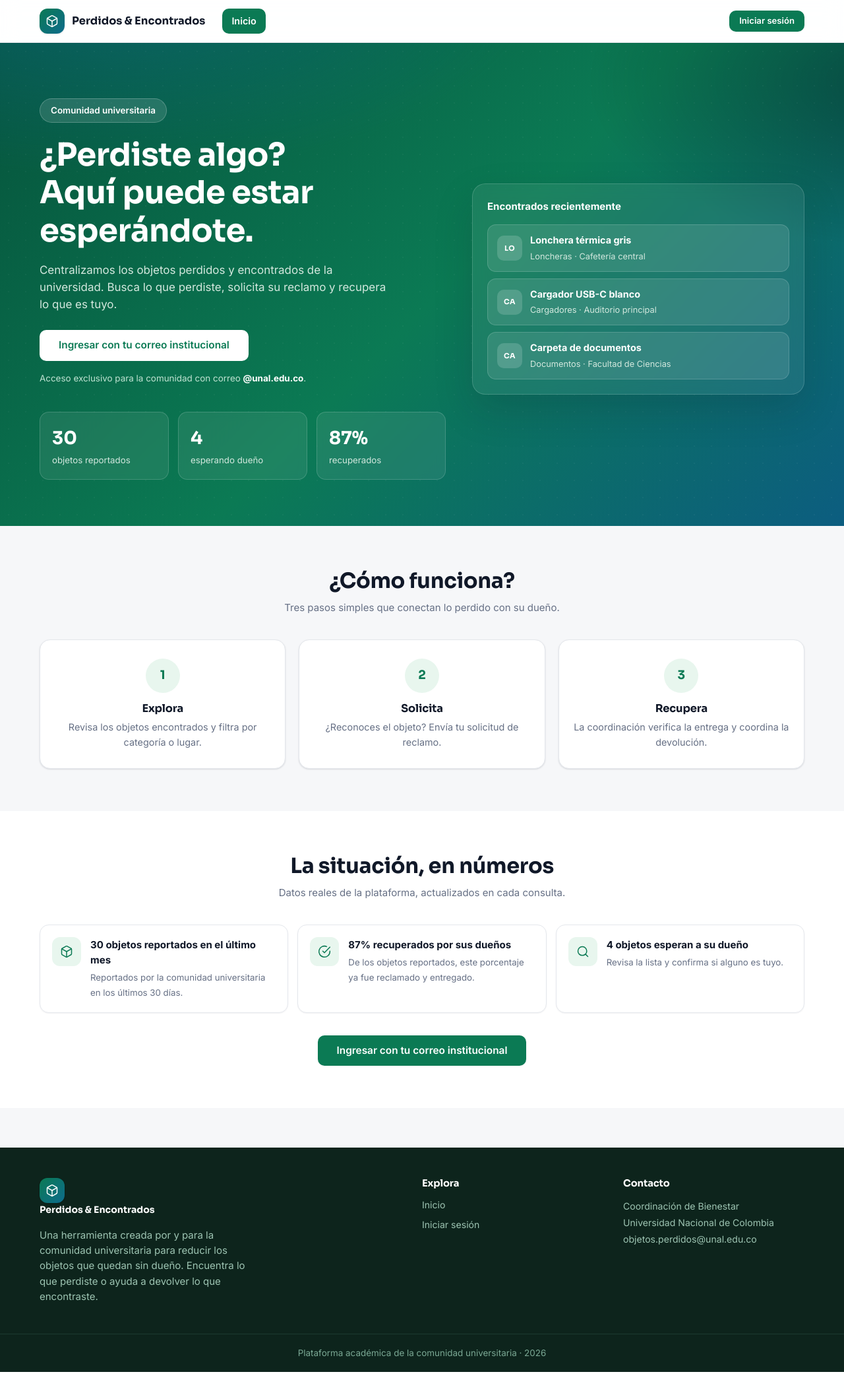
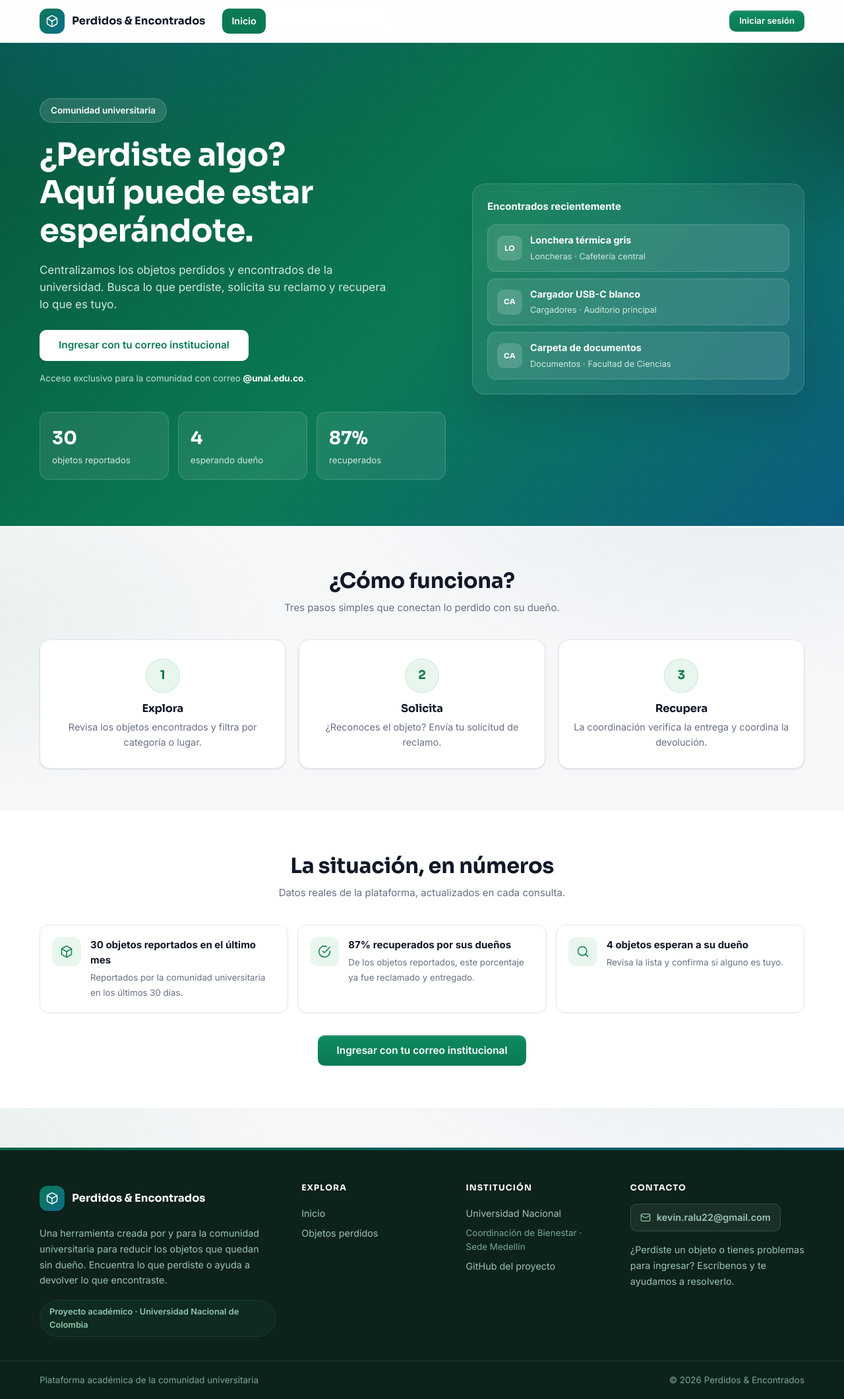
Before and after one commit to kevinramos2/Entrega-de-objetos-perdidos-, a Django app: page / in a window 1280 px wide. Shown: the whole page at 66% size. Before the commit the page ends 2079 px from the top, so only its background shows below. Run offline with Django 5.2, Linux system fonts and the light colour scheme; data comes from the database, SQL or seed files in the repository.

Commit message:
Footer redisenado con contacto personal, correo de envio Kevin y refinamientos visuales

```diff
--- a/objetos_reclamados/objetos_reclamados/settings.py
+++ b/objetos_reclamados/objetos_reclamados/settings.py
@@ -288,7 +288,7 @@ EMAIL_HOST_PASSWORD = os.getenv('SMTP_PASSWORD', '')
 EMAIL_USE_TLS = os.getenv('SMTP_USE_TLS', 'True').lower() in ('1', 'true', 'yes')
 EMAIL_USE_SSL = os.getenv('SMTP_USE_SSL', 'False').lower() in ('1', 'true', 'yes')
 DEFAULT_FROM_EMAIL = os.getenv(
-    'DEFAULT_FROM_EMAIL', 'objetos.perdidos@unal.edu.co'
+    'DEFAULT_FROM_EMAIL', 'kevin.ralu22@gmail.com'
 )
 # URL pública del sitio: se usa para construir enlaces dentro de los correos.
 SITE_URL = os.getenv(
--- a/objetos_reclamados/registro_objetos/templates/objetos/base.html
+++ b/objetos_reclamados/registro_objetos/templates/objetos/base.html
@@ -70,8 +70,8 @@
   {% block content %}{% endblock %}
 
   <footer class="footer">
-    <div class="container">
-      <div>
+    <div class="container footer-grid">
+      <div class="f-intro">
         <a href="{% url 'inicio' %}" class="brand">
           <span class="brand-mark">
             <svg viewBox="0 0 24 24" fill="none" stroke="currentColor" stroke-width="1.8" stroke-linecap="round" stroke-linejoin="round" aria-hidden="true">
@@ -79,30 +79,47 @@
               <path d="M3.27 6.96 12 12.01l8.73-5.05"/><path d="M12 22.08V12"/>
             </svg>
           </span>
-          Perdidos &amp; Encontrados
+          <span>Perdidos &amp; Encontrados</span>
         </a>
-        <p style="max-width:340px">
+        <p>
           Una herramienta creada por y para la comunidad universitaria para
           reducir los objetos que quedan sin dueño. Encuentra lo que perdiste
           o ayuda a devolver lo que encontraste.
         </p>
+        <span class="f-sello">Proyecto académico · Universidad Nacional de Colombia</span>
       </div>
-      <div>
+      <div class="f-col">
         <h4>Explora</h4>
         <a href="{% url 'inicio' %}">Inicio</a>
-        {% if user.is_authenticated %}
-          <a href="{% url 'lista_objetos' %}">Objetos perdidos</a>
-          {% if user.is_staff %}<a href="{% url 'panel_inicio' %}">Panel de administración</a>{% endif %}
-        {% else %}
-          <a href="{% url 'login' %}">Iniciar sesión</a>
+        <a href="{% url 'lista_objetos' %}">Objetos perdidos</a>
+        {% if user.is_authenticated and not user.is_staff %}
+          <a href="{% url 'mis_solicitudes' %}">Mis reclamos</a>
+        {% endif %}
+        {% if user.is_staff %}
+          <a href="{% url 'panel_inicio' %}">Panel de administración</a>
         {% endif %}
       </div>
-      <div>
+      <div class="f-col">
+        <h4>Institución</h4>
+        <a href="https://unal.edu.co" target="_blank" rel="noopener">Universidad Nacional</a>
+        <span class="f-oficina">Coordinación de Bienestar · Sede Medellín</span>
+        <a href="https://github.com/kevinramos2/Entrega-de-objetos-perdidos-" target="_blank" rel="noopener">GitHub del proyecto</a>
+      </div>
+      <div class="f-col">
         <h4>Contacto</h4>
-        <span style="color:#9dc4b2;font-size:.88rem;line-height:1.8">Coordinación de Bienestar<br>Universidad Nacional de Colombia<br>objetos.perdidos@unal.edu.co</span>
+        <a class="f-mail" href="mailto:kevin.ralu22@gmail.com">
+          <svg viewBox="0 0 24 24" fill="none" stroke="currentColor" stroke-width="1.8" stroke-linecap="round" stroke-linejoin="round"><rect x="2" y="4" width="20" height="16" rx="2"/><path d="m22 7-10 6L2 7"/></svg>
+          kevin.ralu22@gmail.com
+        </a>
+        <p>¿Perdiste un objeto o tienes problemas para ingresar? Escríbenos y te ayudamos a resolverlo.</p>
       </div>
     </div>
-    <div class="bottom">Plataforma académica de la comunidad universitaria · {% now "Y" %}</div>
+    <div class="footer-bottom">
+      <div class="container bottom-in">
+        <span>Plataforma académica de la comunidad universitaria</span>
+        <span>&copy; {% now "Y" %} Perdidos &amp; Encontrados</span>
+      </div>
+    </div>
   </footer>
 
   <script src="{% static 'js/app.js' %}"></script>
--- a/objetos_reclamados/registro_objetos/templates/registro/login.html
+++ b/objetos_reclamados/registro_objetos/templates/registro/login.html
@@ -51,7 +51,8 @@
       </details>
     </div>
     <p class="nota text-center" style="margin-top:16px">
-      ¿Problemas para ingresar? Escribe a <b>objetos.perdidos@unal.edu.co</b>.
+      ¿Problemas para ingresar? Escribe a
+      <a href="mailto:kevin.ralu22@gmail.com" style="color:var(--primary);font-weight:600">kevin.ralu22@gmail.com</a>.
     </p>
   </div>
 </div>
--- a/objetos_reclamados/static/css/estilos.css
+++ b/objetos_reclamados/static/css/estilos.css
@@ -48,7 +48,11 @@ body {
   margin: 0;
   font-family: var(--font-body);
   color: var(--ink);
-  background: var(--bg);
+  background:
+    radial-gradient(1000px 520px at 88% -80px, rgba(13, 107, 140, .07), transparent 60%),
+    radial-gradient(820px 430px at -6% 18%, rgba(11, 122, 84, .06), transparent 60%),
+    var(--bg);
+  background-attachment: fixed;
   line-height: 1.55;
   -webkit-font-smoothing: antialiased;
   font-size: 15px;
@@ -122,8 +126,8 @@ img { max-width: 100%; }
   cursor: pointer; transition: all .18s ease; text-decoration: none; line-height: 1.2;
 }
 .btn:disabled { opacity: .55; cursor: not-allowed; }
-.btn-primary { background: var(--primary); color: #fff; box-shadow: var(--shadow-xs); }
-.btn-primary:hover { background: var(--primary-600); color: #fff; box-shadow: var(--shadow-sm); transform: translateY(-1px); }
+.btn-primary { background: linear-gradient(180deg, #0e8a5e, #0b7a54); color: #fff; box-shadow: var(--shadow-xs), inset 0 1px 0 rgba(255,255,255,.18); }
+.btn-primary:hover { background: linear-gradient(180deg, #0d8055, #0a6d4b); color: #fff; box-shadow: var(--shadow-sm); transform: translateY(-1px); }
 .btn-gradient { background: var(--grad); color: #fff; box-shadow: var(--shadow-sm); }
 .btn-gradient:hover { color: #fff; box-shadow: var(--shadow); transform: translateY(-1px); }
 .btn-outline { background: transparent; color: var(--primary); border-color: var(--primary); }
@@ -268,9 +275,12 @@ img { max-width: 100%; }
 .paso .num {
   width: 52px; height: 52px; margin: 0 auto 14px; border-radius: 50%; display: grid; place-items: center;
   background: var(--primary-50); color: var(--primary); font-family: var(--font-title); font-weight: 700; font-size: 1.15rem;
+  box-shadow: inset 0 0 0 1px rgba(11, 122, 84, .12);
 }
 .paso h3 { margin: 0 0 8px; font-size: 1.02rem; }
 .paso p { color: var(--muted); font-size: .9rem; margin: 0; }
+.paso { transition: transform .2s ease, box-shadow .2s ease; }
+.paso:hover { transform: translateY(-3px); box-shadow: var(--shadow); }
 
 /* ---------- Insights / senales ---------- */
 .insights { display: grid; grid-template-columns: repeat(auto-fit, minmax(230px, 1fr)); gap: 14px; }
@@ -450,14 +464,40 @@ img { max-width: 100%; }
 @keyframes toast-in { from { opacity: 0; transform: translateX(40px); } to { opacity: 1; transform: none; } }
 
 /* ---------- Footer ---------- */
-.footer { background: #0d241c; color: #9dc4b2; margin-top: 60px; }
-.footer .container { display: grid; grid-template-columns: 2fr 1fr 1fr; gap: 30px; padding: 46px 0 30px; }
-.footer h4 { color: #fff; margin: 0 0 12px; font-size: .92rem; }
-.footer a { display: block; color: #9dc4b2; margin-bottom: 8px; font-size: .88rem; }
-.footer a:hover { color: #fff; }
-.footer .bottom { border-top: 1px solid #1c3a30; padding: 18px 0; text-align: center; font-size: .84rem; color: #7aa894; }
-.footer .brand { color: #fff; margin-bottom: 10px; }
-@media (max-width: 800px) { .footer .container { grid-template-columns: 1fr; } }
+.footer { position: relative; background: #0c221a; color: #9dc4b2; margin-top: 60px; }
+.footer::before { content: ''; position: absolute; top: 0; left: 0; right: 0; height: 4px; background: var(--grad); opacity: .75; }
+.footer-grid { display: grid; grid-template-columns: 1.7fr 1fr 1fr 1.25fr; gap: 38px; padding: 54px 0 36px; }
+.footer .brand { display: flex; align-items: center; gap: 11px; color: #fff; margin: 0 0 18px; font-size: 1.02rem; font-family: var(--font-title); font-weight: 700; }
+.footer .brand:hover { color: #fff; }
+.footer p { color: #9dc4b2; font-size: .9rem; line-height: 1.65; margin: 0 0 18px; max-width: 340px; }
+.f-intro .f-sello {
+  display: inline-flex; align-items: center; font-size: .8rem; font-weight: 600; color: #8fc9ac;
+  background: #0f2a21; border: 1px solid #1c3a30; border-radius: 999px; padding: 7px 14px;
+}
+.f-col h4 {
+  color: #fff; text-transform: uppercase; letter-spacing: .09em; font-size: .78rem;
+  margin: 0 0 16px; font-family: var(--font-title);
+}
+.footer a { display: block; color: #9dc4b2; font-size: .9rem; padding: 4px 0; transition: color .15s, transform .15s; }
+.footer a:hover { color: #fff; transform: translateX(3px); }
+.f-oficina { display: block; color: #7aa894; font-size: .84rem; padding: 4px 0; line-height: 1.55; }
+.f-mail {
+  display: inline-flex !important; align-items: center; gap: 9px;
+  background: rgba(255,255,255,.06); border: 1px solid rgba(255,255,255,.14);
+  border-radius: 10px; padding: 9px 14px !important; margin: 0 0 16px; font-weight: 600;
+}
+.f-mail svg { width: 16px; height: 16px; color: #8fc9ac; }
+.f-mail:hover { background: rgba(255,255,255,.12); color: #fff; transform: none; }
+.footer-bottom { border-top: 1px solid #1c3a30; }
+.bottom-in { display: flex; justify-content: space-between; align-items: center; gap: 10px; flex-wrap: wrap; padding: 18px 0; color: #7aa894; font-size: .84rem; }
+
+@media (max-width: 900px) {
+  .footer-grid { grid-template-columns: 1fr 1fr; gap: 26px; }
+  .f-intro { grid-column: 1 / -1; }
+}
+@media (max-width: 560px) {
+  .footer-grid { grid-template-columns: 1fr; gap: 22px; }
+}
 
 /* ---------- Misc ---------- */
 .divider { border: 0; border-top: 1px solid var(--line); margin: 22px 0; }
```
Also changed, not shown: other parts of objetos_reclamados/static/css/estilos.css (+17 -7 lines), README.md, 1 other file.
